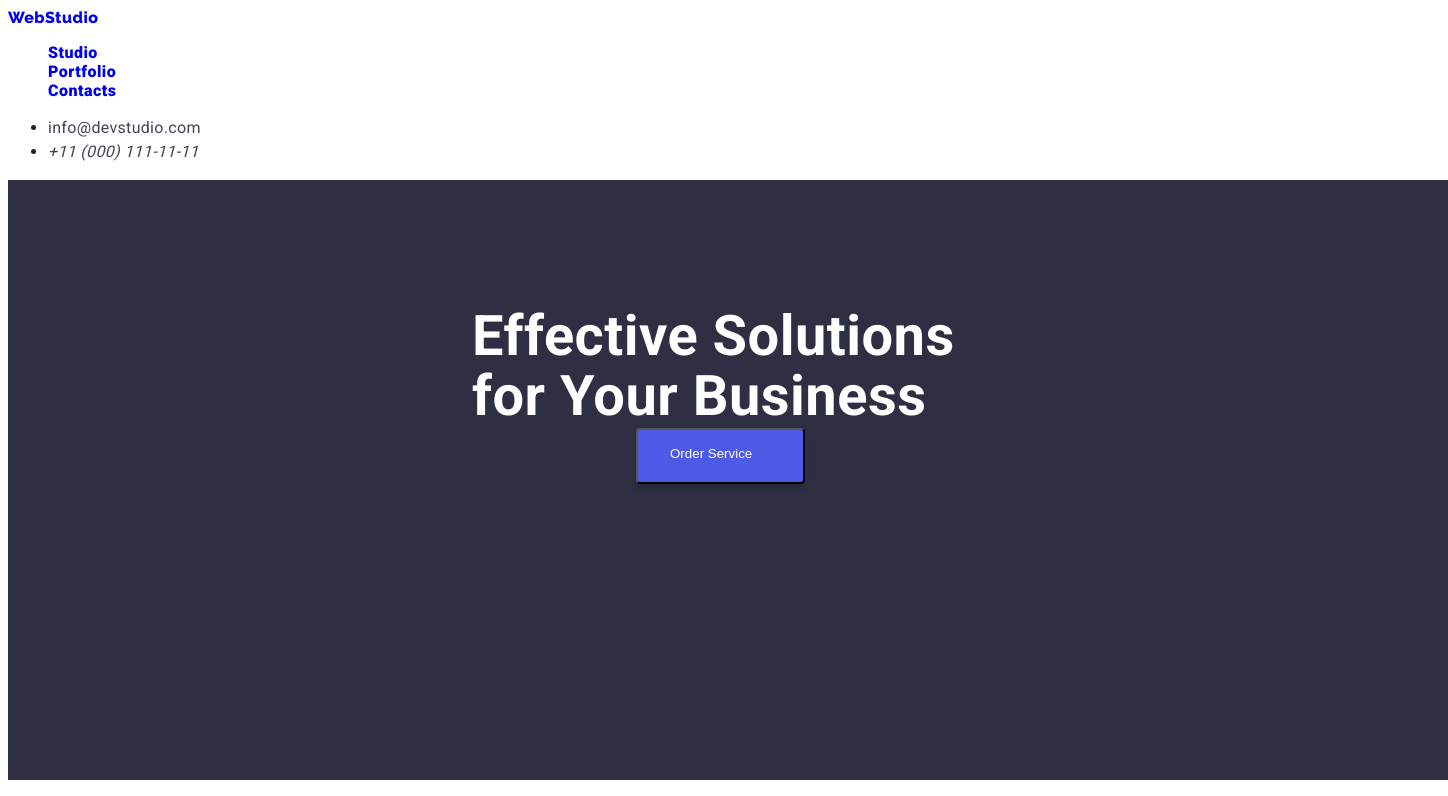
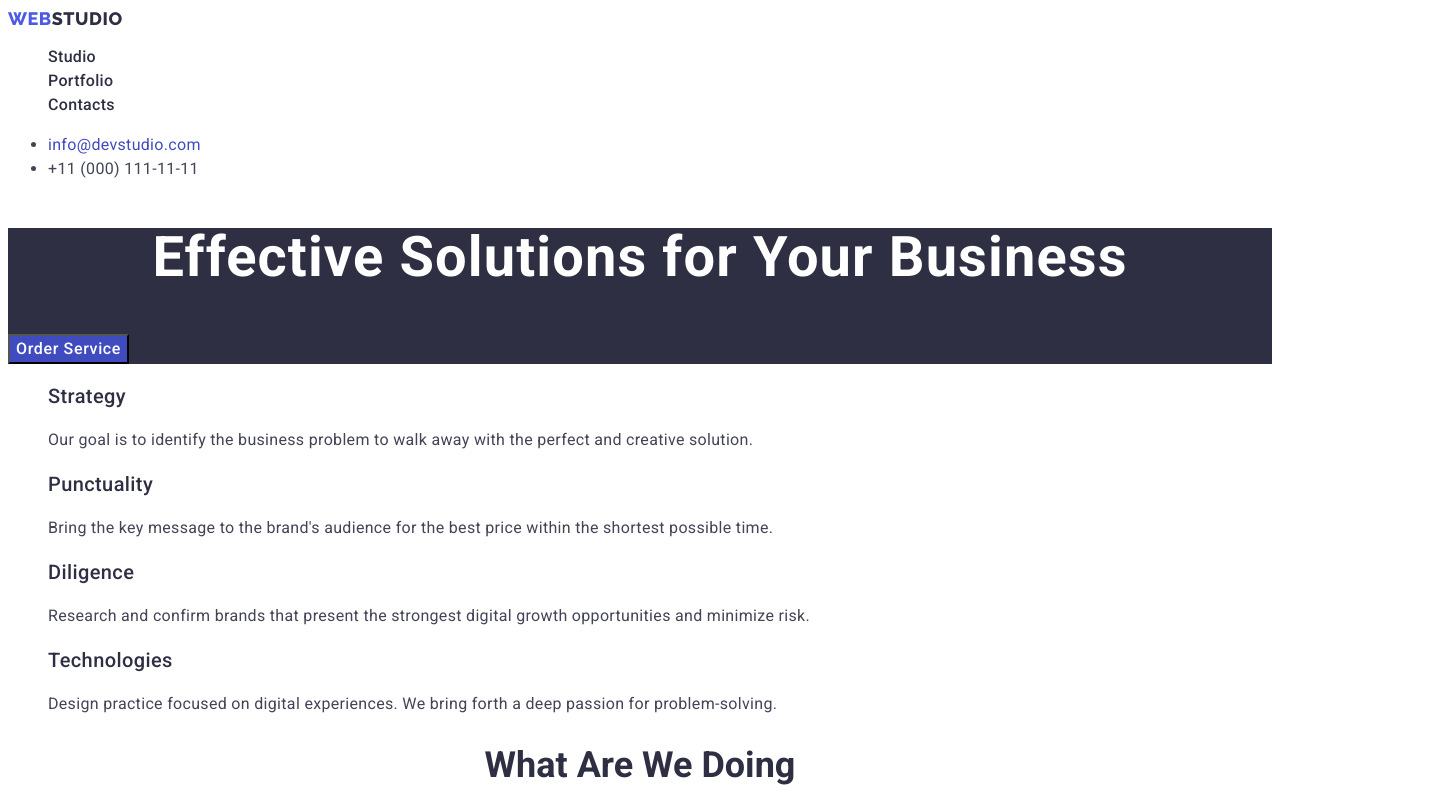
Before and after one commit to Olhica/goit-markup--hw-02, a plain HTML site: page index.html in a window 1280 px wide. Both pictures are taken after a click on the button "Order Service". Shown: the top 796 px of the page, 1448 px wide, since content can reach past the window. Drawn offline with Linux system fonts and the light colour scheme.

Commit message:
Update styles.css
Update styles.css

```diff
--- a/css/styles.css
+++ b/css/styles.css
@@ -1,149 +1,244 @@
-/* скидання стилів*/
-/* * {list-style: none;} */
-/* ul {list-style: none;} */
- /* .nav-list {list-style: none;}  */
-
-/* .social-list {list-style: unset;} */
-
-/* a {text-decoration: none;} */
-
-/* Скидання маркетів в списках */
-.list {list-style: none;}
-/* Скидання підкреслювання лінків */
-.link {text-decoration: none;}
-/* Долонька на кнопці */
-button {cursor: pointer;}
+:root {
+    --background-color: #FFFFFF;
+    --background-second-color: #2e2f42;
+    --active-link-color: #4D5AE5;
+    --active-button-colore: #404BBF;
+    --primary-font: "Roboto", sans-serif;
+    --text-color:#434455 ;
+    --text-color-second: #2e2f42;
+    --logo-color: #4D5AE5;
+    --button-collor: #F4F4FD;
+    --border-line-color:#E7E9FC;
+}
 
 
 body {
-    font-family: "Roboto";
-    font-weight: 900;
+    font-family: var(--primary-font);
+    color: var(--text-color);
+    background-color: var(--background-color)
+    }
+.link {
+    text-decoration: none;
+}
+.list {
+    list-style: none;
 }
 
-.page-header {
+button {
+    font-family: inherit;
+    cursor: pointer;
+}
+
+
+/*----------Логотип*/
+.logo {
+    font-family: "Raleway", sans-serif;
+    font-size: 18px;
+    font-weight: 800;
+    line-height: 1.17;
+    letter-spacing: 0.03em;
+    text-align: left;
+    text-transform: uppercase;
+    color: var(--logo-color);
+}
+.second-color-logo {
+    color: #2E2F42;
+}
+
+/*-----------Секція навігації по сайту*/
+.contact-link {
+    color: var(--text-color-second);
+    font-size: 16px;
+    font-weight: 500;
+    line-height: 1.5;
+    letter-spacing: 0.02em;
+    text-align: left;
+}
+.contact-link:hover, .contact-link:active, .contact-link:focus {
+    color: #404bbf;
 
 }
 
-.nav {
+/*------------Адреса*/
+.address-nav {
+font-style: normal;
+}
+.mail-link, .tel-link {
+    font-size: 16px;
+    line-height: 1.5;
+    letter-spacing: 0.02em;
+    text-align: left;
+    color: var(--text-color)}
+
+.mail-link, .tel-link:hover, .mail-link, .tel-link:active, .mail-link, .tel-link:focus {
+        color: #404bbf;
+}
+
+
+/*-----------Кнопки меню*/
+
+.hero-image {
+    background-color: var(--background-second-color);
+}
+
+.hero-name {
+    font-size: 56px;
+    line-height: 1.07;
+    text-align: center;
+    letter-spacing: 0.02em;
+    color: #ffffff;
+}
+.button {
+    font-family: "Roboto", sans-serif;
+    font-size: 16px;
+    font-weight: 500;
+    line-height: 1.5;
+    letter-spacing: 0.04em;
+    text-align: center;
+    background-color: #4D5AE5;
+    color: #ffffff;
+    cursor: pointer;
+}
+.button:hover, .button:active, .button:focus {
+    background-color: #404BBF;
+}
+
+
+/*----------Про компанію*/
+.about-company-title {
+    font-size: 20px;
+    font-weight: 500;
+    line-height: 1.2;
+    letter-spacing: 0.02em;
+    text-align: left;
+    color:var(--text-color-second);
 
 }
 
-.menu {
+.about-company-text {
+    font-size: 16px;
+    font-weight: 400;
+    line-height: 1.5;
+    letter-spacing: 0.02em;
+    text-align: left;
+    color: var(--text-color);
 
 }
 
-.menu-item {
+/*----------Чим ми зайняті*/
+.services {
+    font-size: 36px;
+    font-weight: 700;
+    line-height: 1.11;
+    letter-spacing: 0.02em
+    text-align:center;
+    text-transform: capitalize;
+    color: var(--text-color-second);
+    text-align: center
+}
 
+/*Team seaction*/
+.team-container {
+    background: #F4F4FD;
 }
- :root {
-    --primary-text-color: #212121;
-    --secondary-text-color: #757575;
-    --white-text-color: #ffffff;
-    --accent-color: #2196f3;
-    --black-logo-color: #000000;
-    --footer-text-color: rgba(255, 255, 255, 0.6);
-    --white-background-color: #ffffff;
-    --hero-background-color: #2f303a;
-    --team-background-color: #f5f4fa;
 
-body {
-    font-family: 'Roboto', sans-serif;
-    letter-spacing: 0.03em;
-    background-color: var(--white-background-color);
-    color: var(--primary-text-color);
-      }
+.team-title {
+    font-size: 36px;
+    font-weight: 700;
+    line-height: 1.11;
+    letter-spacing: 0.02em;
+    text-align: center;
+    text-transform: capitalize;
+    color: var(--text-color-second);
+}
 
-.logo {
-    font-family: 'Raleway', sans-serif;
+.team-list {
+    background: #FFFFFF;
 }
-.logo-black {
-    color: var(--black-logo-color);
+
+.team-name {
+    font-size: 20px;
+    font-weight: 500;
+    line-height: 1.2;
+    letter-spacing: 0.02em;
+    text-align:left;
+    color: var(--text-color-second);
 }
-.link-logo {
-    font-family: 'Raleway', sans-serif;
-    font-weight: 800;
-    font-size: 18px;
-    line-height: 1.1667;
-    letter-spacing: 0.03em;
-    text-transform: uppercase;
-    color: #4D5AE5;}
+
+.team-position {
+    font-size: 16px;
+    font-weight: 400;
+    line-height: 1.5;
+    letter-spacing: 0.02em;
+    text-align: left;
+    color: var(--text-color);
+}
 
 
-.menu-link:hover,
-.menu-link:focus {
-    color: #4D5AE5;
-},
-.menu-link {
-    font-weight: 500;
-    font-size: 16px;
-    line-height: 1.5;
-    letter-spacing: 0.02em;
-    color: #2E2F42;
+
+
+/*-----------Підвал сайту*/
+
+.footer {
+    background: #2E2F42;
 
 }
 
-.tel-link:hover,
-.tel-link:focus {
-    color: #4D5AE5;
+.second-color-logo-footer {
+    color: #F4F4FD;
 }
-.tel-link {
+
+.footer-text {
+    font-family: Roboto;
+    font-size: 16px;
     font-weight: 400;
-    font-size: 16px;
     line-height: 1.5;
     letter-spacing: 0.02em;
-    color: #434455;
-}
-
-.mail-link:hover,
-.mail-link:focus {
-    color: #4D5AE5;
-}
-.mail-link {
-    font-style: normal;
-    font-weight: 400;
-    font-size: 16px;
-    line-height: 1.5;
-    letter-spacing: 0.02em;
-    color: #434455;
+    text-align: left;
+    color: #F4F4FD;
 }
 
 
-.hero-image {
-width: 1440px;
-height: 600px;
-left: 0px;
-top: 72px;
-background-color: #2E2F42;
-;
+
+                 /*------ПОРТФОЛІО*/
+/*-------Кнопки меню */
+
+.portfolio-section
+
+.portfolio-btn {
+        font-family: "Roboto", sans-serif;
+        font-size: 16px;
+        font-weight: 500;
+        line-height: 1.5;
+        letter-spacing: 0.04em;
+        text-align: center;
+        color: var(--active-link-color);
+        background-color: var(--button-collor);
+        cursor: pointer;
 }
 
-.hero-name {
-    position: absolute;
-    width: 496px;
-    height: 120px;
-    left: 472px;
-    top: 260px;
-    font-style: normal;
-    font-weight: 700;
-    font-size: 56px;
-    line-height: 60px;
+.portfolio-btn:hover, .portfolio-btn:active, .portfolio-btn:focus {
+    background-color:#404BBF ;
     color: #FFFFFF;
 }
 
 
-.button {
-    display: flex;
-    flex-direction: row;
-    align-items: flex-start;
-    padding: 16px 32px;
-    gap: 10px;
-    position: absolute;
-    width: 169px;
-    height: 56px;
-    left: 636px;
-    top: 428px;
-    background: #4D5AE5;
-    box-shadow: 0px 4px 4px rgba(0, 0, 0, 0.15);
-    border-radius: 4px;
-    color: #FFFFFF;
+/*---------Вміст сторінки ПОРТФОЛІО*/
+
+.portfolio-list-title {
+    font-size: 20px;
+    font-weight: 500;
+    line-height: 1.2;
+    letter-spacing: 0.02em;
+    text-align: left;
+    color: var(--text-color-second);
 }
+
+.description {
+    font-size: 16px;
+    font-weight: 400;
+    line-height: 1.5;
+    letter-spacing: 0.02em;
+    text-align: left;
+    color: var(--text-color);
+}
```
